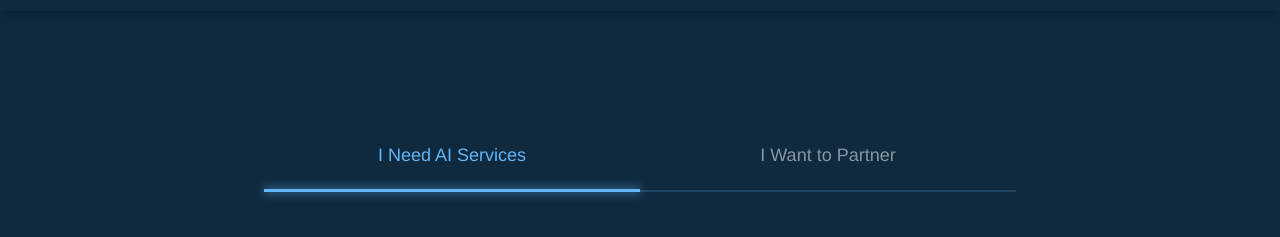
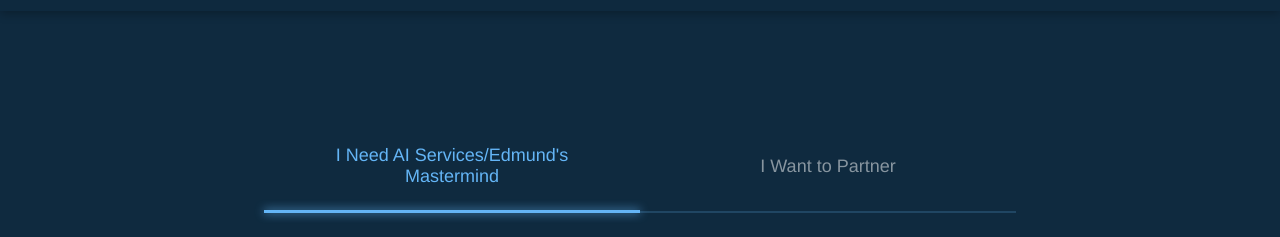
Before and after one commit to benzenoe/Bogen-ai, a website: page views/contact.html in a window 1280 px wide. Shown: the part 65-302 px from the top of the page. Drawn offline with Linux system fonts and the light colour scheme.

Commit message:
Update contact tab label to include Edmund's Mastermind

```diff
--- a/views/contact.html
+++ b/views/contact.html
@@ -178,7 +178,7 @@
 
       <!-- Tabs -->
       <div class="tabs">
-        <button class="tab active" onclick="switchTab('client')">I Need AI Services</button>
+        <button class="tab active" onclick="switchTab('client')">I Need AI Services/Edmund's Mastermind</button>
         <button class="tab" onclick="switchTab('partner')">I Want to Partner</button>
       </div>
 
```
